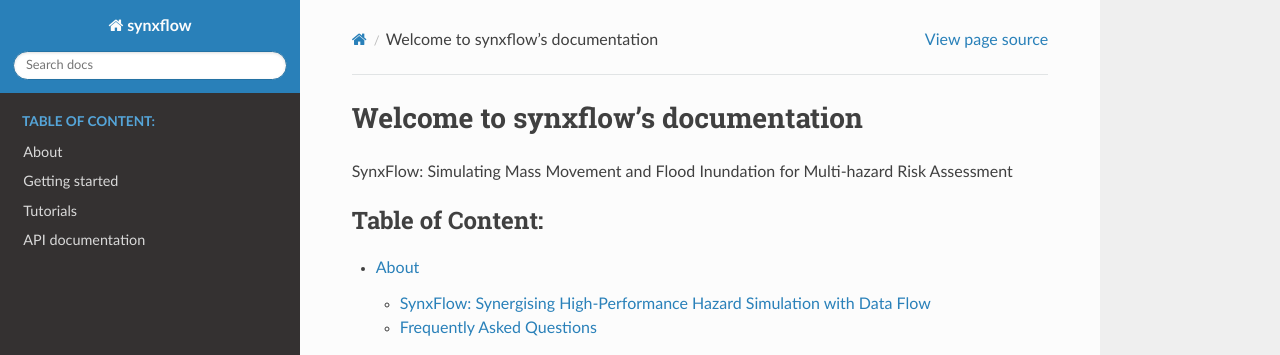
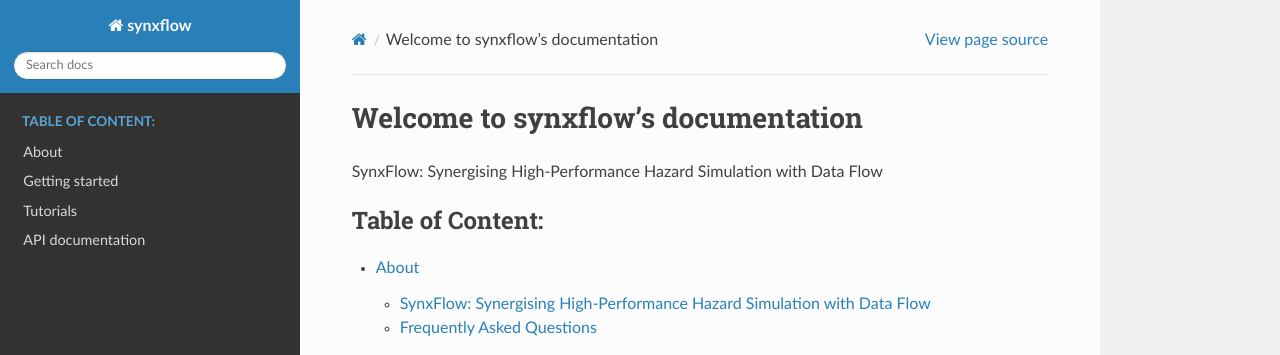
Before and after one commit to SynxFlow/SynxFlow, a Sphinx documentation site: the page built from docs/source/index.rst, in a window 1280 px wide and 1250 px high. Shown: the top 355 px of the window. Built offline with Sphinx 7.4.7 and the Read the Docs theme 2.0.0, drawn with Linux system fonts in a browser that asks for light colours.

Commit message:
Update index.rst

```diff
--- a/docs/source/index.rst
+++ b/docs/source/index.rst
@@ -6,7 +6,7 @@
 Welcome to synxflow's documentation
 =================================
 
-SynxFlow: Simulating Mass Movement and Flood Inundation for Multi-hazard Risk Assessment
+SynxFlow: Synergising High-Performance Hazard Simulation with Data Flow
 
 
 .. toctree::
```
